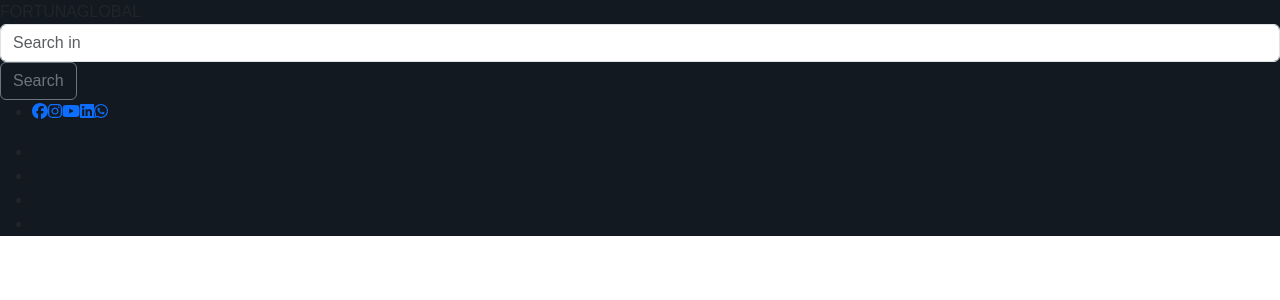
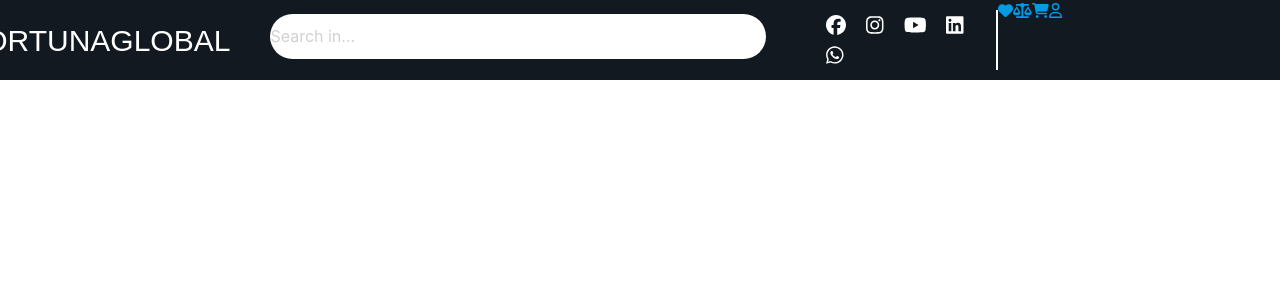
Before and after one commit to BimanGunarathne/fortunaglobal, a React (Create React App) app: page / in a window 1280 px wide. Shown: the top 300 px of the page. Built offline with nearby package versions, Linux system fonts and the light colour scheme.

Commit message:
create navigation bar

```diff
--- a/package.json
+++ b/package.json
@@ -3,13 +3,18 @@
   "version": "0.1.0",
   "private": true,
   "dependencies": {
+    "@fortawesome/fontawesome-svg-core": "^6.5.1",
     "@fortawesome/free-brands-svg-icons": "^6.5.1",
+    "@fortawesome/free-regular-svg-icons": "^6.5.1",
+    "@fortawesome/free-solid-svg-icons": "^6.5.1",
     "@fortawesome/react-fontawesome": "^0.2.0",
     "@testing-library/jest-dom": "^5.17.0",
     "@testing-library/react": "^13.4.0",
     "@testing-library/user-event": "^13.5.0",
     "bootstrap": "^5.3.3",
+    "materialize-css": "^1.0.0-rc.2",
     "react": "^18.2.0",
+    "react-bootstrap": "^2.10.1",
     "react-dom": "^18.2.0",
     "react-router-dom": "^6.22.3",
     "react-scripts": "^5.0.1",
--- a/src/App.js
+++ b/src/App.js
@@ -1,7 +1,6 @@
 import React from 'react'
 import Nav from './components/nav'
 import {BrowserRouter} from 'react-router-dom'
-import 'bootstrap/dist/css/bootstrap.min.css'
 function App() {
   return (
     <div>
--- a/src/components/nav.js
+++ b/src/components/nav.js
@@ -2,6 +2,9 @@ import React from 'react'
 import './nav.scss'
 import { FontAwesomeIcon } from '@fortawesome/react-fontawesome'
 import { faFacebook, faInstagram, faLinkedin, faWhatsapp, faYoutube } from '@fortawesome/free-brands-svg-icons'
+import 'materialize-css/dist/css/materialize.min.css'
+import { faCartShopping, faHeart, faScaleBalanced } from '@fortawesome/free-solid-svg-icons'
+import { faUser } from '@fortawesome/free-regular-svg-icons'
 function Nav() {
     return (
         <div className='header'>
@@ -12,10 +15,9 @@ function Nav() {
             </div>
             <div className='header_col2'>
                 <div className='header_search_bar'>
-                    <input type="text" className='form-control' placeholder='Search in' />
-                    <div className='input-group-append'>
-                        <button className='btn btn-outline-secondary' type='button'>Search</button>
-                    </div>
+                    <form>
+                        <input type='text' id='search' placeholder='Search in...' />
+                    </form>
                 </div>
             </div>
             <div className='header_col3'>
@@ -46,27 +48,23 @@ function Nav() {
                     <ul>
                         <li>
                             <a href="#">
-                                <FontAwesomeIcon icon="fa-solid fa-heart" />
+                                <FontAwesomeIcon icon={faHeart} />
                             </a>
-                        </li>
-                        <li>
                             <a href="#">
-                                <FontAwesomeIcon icon="fa-solid fa-scale-balanced" />
+                                <FontAwesomeIcon icon={faScaleBalanced} />
                             </a>
-                        </li>
-                        <li>
                             <a href="#">
-                                <FontAwesomeIcon icon="fa-solid fa-cart-shopping" />
+                                <FontAwesomeIcon icon={faCartShopping} />
                             </a>
-                        </li>
-                        <li>
                             <a href="#">
-                            <FontAwesomeIcon icon="fa-regular fa-user" />
+                                <FontAwesomeIcon icon={faUser} />
                             </a>
                         </li>
                     </ul>
                 </div>
             </div>
+
+
         </div>
     )
 }
--- a/src/components/nav.scss
+++ b/src/components/nav.scss
@@ -5,10 +5,53 @@
 }
 
 .header {
+    display: flex;
     width: 100%;
+    height: 80px;
     background-color: #131921;
     .header_col1 {
-        max-width: 100%;
         display: flex;
+        align-items: center;
+        justify-content: flex-end;
+        width: 18%;
+        height: 100%;
+        .header_logo {
+            color: #ffff;
+            font-size: 30px;
+        }
+    }
+    .header_col2 {
+        width: 45%;
+        display: flex;
+        align-items: center;
+        padding-left: 40px;
+        padding-right: 40px;
+        .header_search_bar {
+            width: 100%;
+            input {
+                width: 100%;
+                border: none;
+                background-color: #ffff;
+                border-radius: 50px;
+            }
+        }
+    }
+    .header_col3 {
+        width: 15%;
+        display: flex;
+        align-items: center;
+        justify-content: flex-end;
+        .header_social_icons {
+            border-right: 2px solid #ffff;
+            padding-right: 10px;
+            a {
+                padding-left: 20px;
+                color: #ffff;
+                font-size: 20px;
+            }
+        }
+    }
+    .header_col4 {
+        width: 15%;
     }
 }
```
Also changed, not shown: 1 other file (tests, documents, lock files or other folders).
